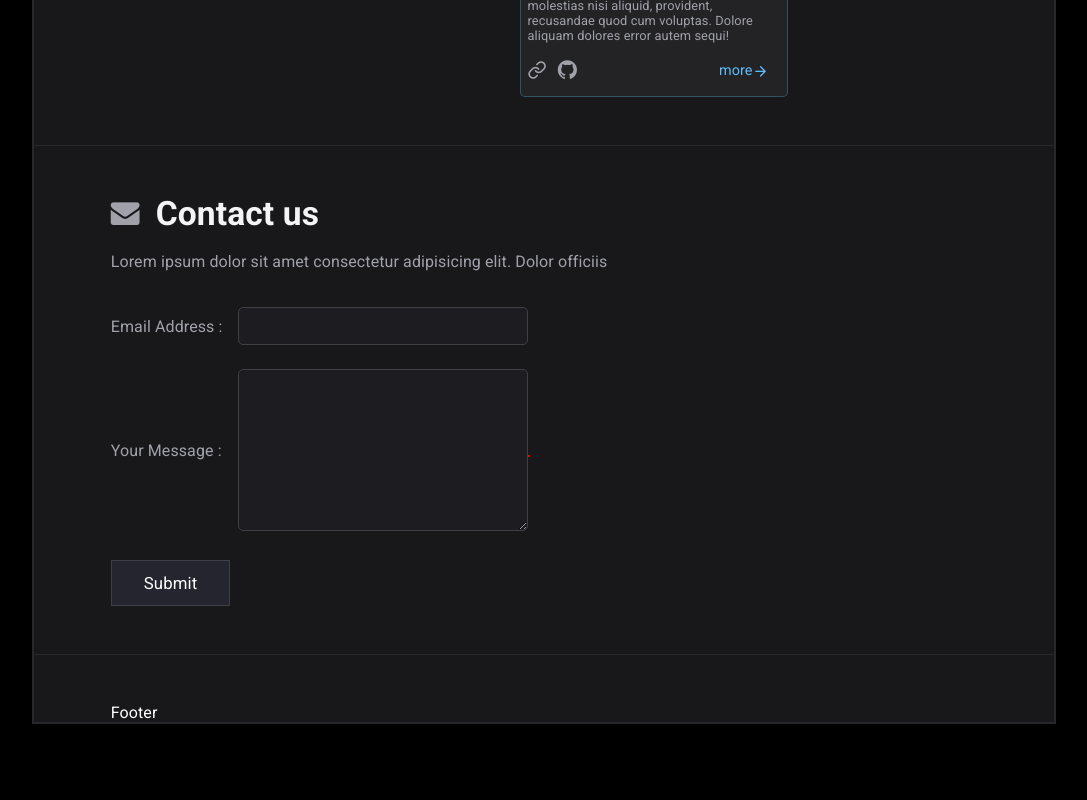
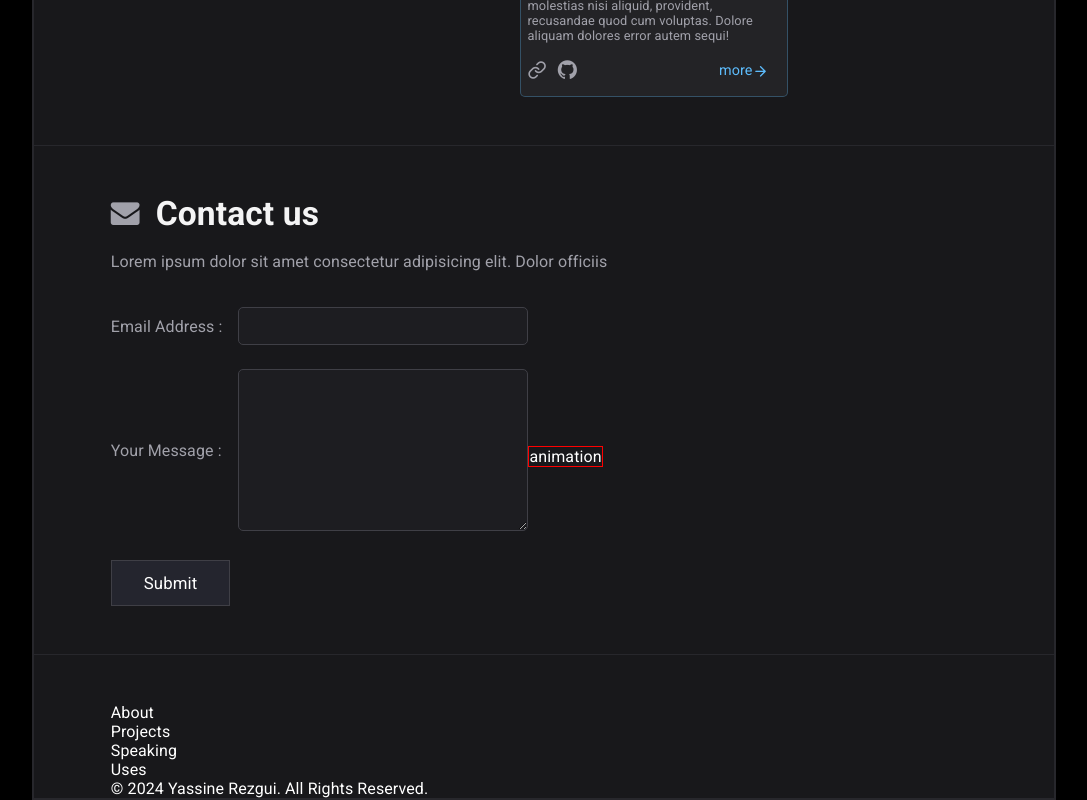
Before and after one commit to rezgui-yassine/portfolio, a React (Vite) app: page / in a window 1280 px wide. Shown: the part 1557-2357 px from the top of the page, without its empty margins (96-1183 px from the left). Before the commit the page ends 2281 px from the top, so only its background shows below. Built offline with nearby package versions, Linux system fonts and the light colour scheme.

Commit message:
add footer copyright

```diff
--- a/src/components/4-contact/Contact.jsx
+++ b/src/components/4-contact/Contact.jsx
@@ -23,7 +23,7 @@ function Contact() {
           </div>
           <button className="submit">Submit</button>
         </form>
-        <div className="animation border"></div>
+        <div className="animation border">animation</div>
       </div>
     </section>
   );
--- a/src/components/5-footer/Footer.jsx
+++ b/src/components/5-footer/Footer.jsx
@@ -3,7 +3,15 @@ import './footer.css'
 export default function Footer() {
   return (
     <footer>
-      Footer
+      <ul>
+        <li>About</li>
+        <li>Projects</li>
+        <li>Speaking</li>
+        <li>Uses</li>
+      </ul>
+      <p>&copy; 2024 Yassine Rezgui. All Rights Reserved.</p>
+
+
     </footer>
   )
 }
```
